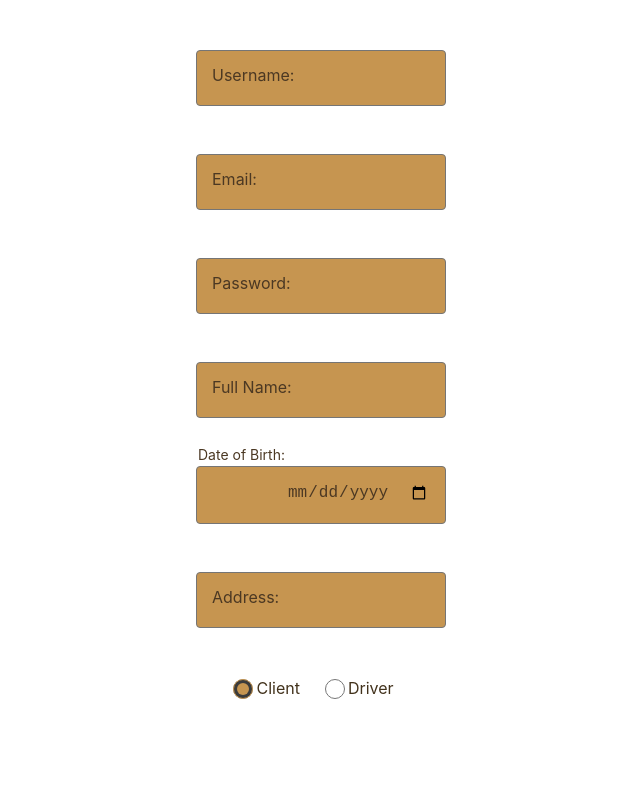
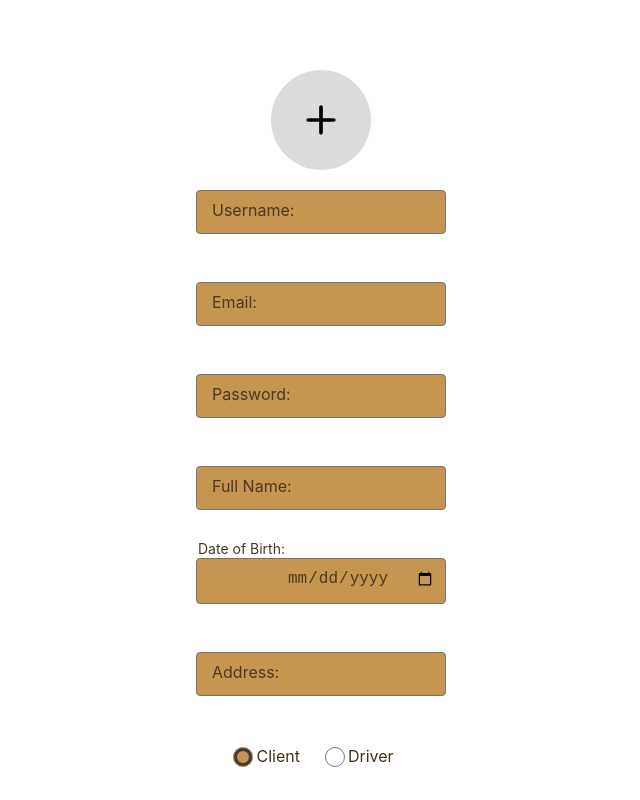
Before and after one commit to acastrauss/TaxiWeb, a React (Create React App) app: page /register in a window 1280 px wide. Shown: the whole page, without its empty margins (319-959 px from the left). Built offline with nearby package versions, Linux system fonts and the light colour scheme.

Commit message:
Uploading and showing image

```diff
--- a/package.json
+++ b/package.json
@@ -3,6 +3,7 @@
   "version": "0.1.0",
   "private": true,
   "dependencies": {
+    "@tabler/icons-react": "^3.6.0",
     "@testing-library/jest-dom": "^5.17.0",
     "@testing-library/react": "^13.4.0",
     "@testing-library/user-event": "^13.5.0",
--- /dev/null
+++ b/src/components/ui/ImageViewer.module.css
@@ -0,0 +1,26 @@
+.root{
+    margin: 20px
+}
+
+.img{
+    max-width: 200px;
+    max-height: 200px;
+    width: 200px;
+    height: 200px;
+
+    border-radius: 100px;
+}
+
+.uploadIcon{
+    display: flex;
+    align-items: center;
+    justify-content: center;
+
+    width: 100px;
+    height: 100px;
+
+    border-radius: 50px;
+
+    cursor: pointer;
+    background-color: gainsboro;
+}
--- /dev/null
+++ b/src/components/ui/ImageViewer.tsx
@@ -0,0 +1,53 @@
+import { useMemo, useRef } from "react";
+import { FCC } from "../../utils/FCC";
+import styles from './ImageViewer.module.css';
+import { IconPlus } from "@tabler/icons-react";
+
+interface IProps {
+    imageUrl?: string;
+    alt: string;
+
+    setImageUrl: (url: any) => void;
+}
+
+export const ImageViewer: FCC<IProps> = (props) => {
+    const imagePickerRef = useRef<null | HTMLInputElement>(null);
+
+    function onImageUploaded(event: React.ChangeEvent<HTMLInputElement>) {
+        if(!event.target.files){
+            return;
+        }
+        const file = event.target.files[0];
+        if(file){
+            const reader = new FileReader();
+            reader.onloadend = () => {
+                props.setImageUrl(reader.result);
+            };
+            reader.readAsDataURL(file);
+        }
+    }
+
+    const imageContent = useMemo(() => {
+        if (props.imageUrl) {
+            return <img className={styles.img} src={props.imageUrl} alt={props.alt} />
+        }
+
+        return <>
+            <input style={{ display: 'none' }} type="file" multiple={false} accept='image/jpeg, image/png' ref={imagePickerRef} onChange={onImageUploaded}/>
+            <div className={styles.uploadIcon}>
+                <IconPlus size={44} onClick={(ev) => {
+                    ev.preventDefault();
+                    if(imagePickerRef.current){
+                        imagePickerRef.current.click();
+                    }
+                }}/>
+            </div>
+        </>
+
+    }, [props.imageUrl, imagePickerRef]);
+
+
+    return <div className={styles.root}>
+        {imageContent}
+    </div>
+}
--- a/src/components/ui/Input.module.css
+++ b/src/components/ui/Input.module.css
@@ -6,7 +6,7 @@
 	background-color: #c69550;
 	color: #4b3823;
 	font-size: 16px;
-	padding: 16px 16px 20px 16px;
+	padding: 10px 10px 14px 10px;
 	border: 1px solid #757575;
 	border-radius: 4px;
 	width: 250px;
@@ -25,7 +25,7 @@
 	position: absolute;
 	pointer-events: none;
 	left: 16px;
-	top: 15px;
+	top: 10px;
 	transition: 0.3s ease all;
 	-moz-transition: 0.3s ease all;
 	-webkit-transition: 0.3s ease all;
@@ -34,7 +34,7 @@
 /* active state */
 .animated__input:focus ~ label,
 .animated__input:active ~ label {
-	top: -12px;
+	top: -10px;
 	left: 14px;
 	font-size: 14px;
 	color: #4b3823;
@@ -43,7 +43,7 @@
 }
 
 .hidden {
-	top: -20px;
+	top: -18px;
 	left: 2px;
 	font-size: 14px;
 	color: #4b3823;
--- a/src/pages/RegisterPage.tsx
+++ b/src/pages/RegisterPage.tsx
@@ -4,6 +4,7 @@ import { Input } from "../components/ui/Input";
 import { RadioButtonInput } from "../components/ui/RadioButton";
 import { UserType } from "../models/Auth/UserType";
 import styles from './RegisterPage.module.css'
+import { ImageViewer } from "../components/ui/ImageViewer";
 
 const EMAIL_REGEX = /^(?=.*[a-z])(?=.*[A-Z])(?=.*\d)[a-zA-Z\d]{8,}$/;
 const PASSWORD_REGEX = /^[\w.+-]{3,}@([a-zA-Z0-9-]+\.)+[a-zA-Z]{2,}$/;
@@ -18,18 +19,25 @@ export function RegisterPage() {
         DateOfBirth: (new Date()).toUTCString(),
         Type: UserType.Client
     } as RegisterData);
+
+    const [localImagePath, setLocalImagePath] = useState<string|undefined>(undefined);
+
     const [registerFormValid, setRegisterFormValid] = useState({
-        Username: false,
-        Email: false,
-        Password: false,
-        FullName: false,
-        DateOfBirth: false,
-        Address: false,
-        Type: false,
-        ImagePath: false
+        Username: true,
+        Email: true,
+        Password: true,
+        FullName: true,
+        DateOfBirth: true,
+        Address: true,
+        Type: true,
+        ImagePath: true
     });
 
     return <div className={styles.form}>
+        <ImageViewer alt="Profile image" imageUrl={localImagePath} setImageUrl={(url) => {
+            setLocalImagePath(url);
+        }}/>
+
         <Input isValid={registerFormValid.Username} onChangeText={(val) => {
             setRegisterFormData({ ...registerFormData, Username: val });
             setRegisterFormValid({ ...registerFormValid, Username: val.length >= 3 });
```
Also changed, not shown: 1 other file (tests, documents, lock files or other folders).
